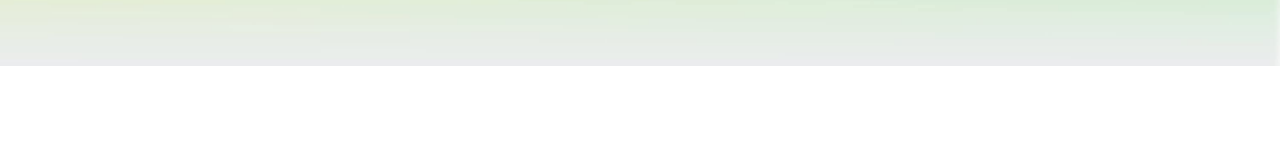
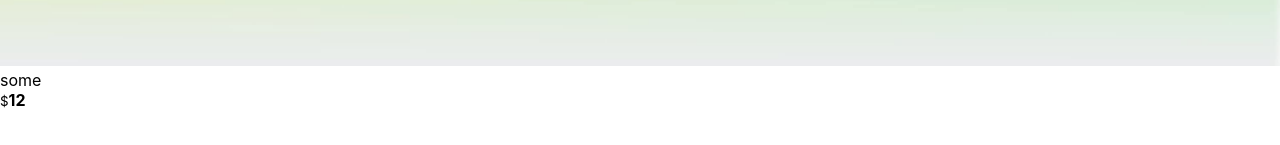
Before and after one commit to chaki1997/amazon-clone, a React (Create React App) app: page / in a window 1280 px wide. Shown: the part 535-680 px from the top of the page. Built offline with nearby package versions, Linux system fonts and the light colour scheme.

Commit message:
add products

```diff
--- /dev/null
+++ b/src/components/Products.js
@@ -0,0 +1,23 @@
+import React from 'react'
+
+function Products({id, title, image, price, rating}) {
+  return (
+    <div className='products'>
+        <p>{title}</p>
+        <p className="products__price">
+            <small>$</small>
+            <strong>{price}</strong>
+        </p>
+        <p className="products__rating">
+            {
+                Array(rating).fill()
+                .map((_)=>{
+                    <p></p>
+                })
+            }
+        </p>
+    </div>
+  )
+}
+
+export default Products
--- a/src/pages/Home.js
+++ b/src/pages/Home.js
@@ -1,12 +1,20 @@
 import React from 'react'
 import './Home.css'
+import Products from '../components/Products'
 function Home() {
   return (
     <div className='home'>
         <img
             className='home__images'
             src='./61BvxKSpy3L._SX3000_.jpg' alt='home_banner' />
-
+        {/* Product id, title, price */}
+        <Products
+            id="12"
+            title='some'
+            image=""
+            price="12"
+            rating="5"
+        />
     </div>
   )
 }
```
Also changed, not shown: src/components/Products.css (added).
